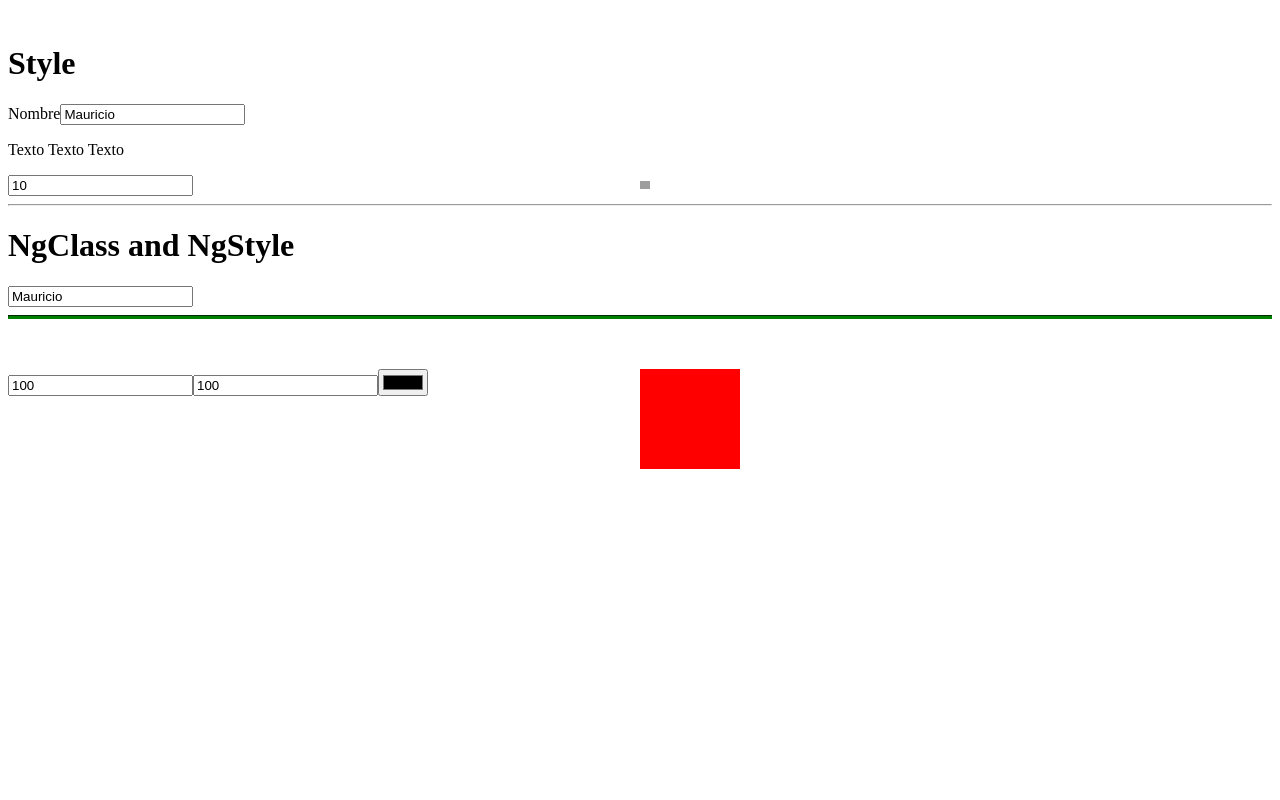
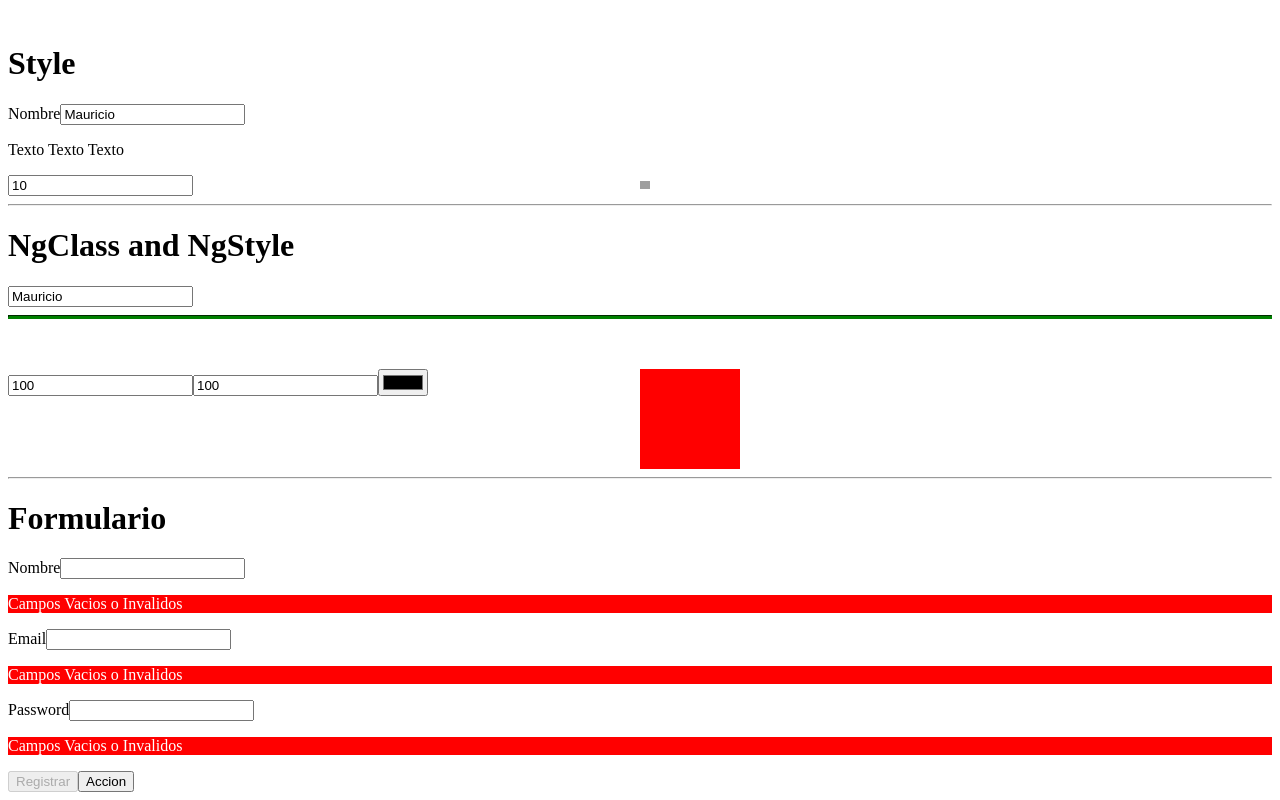
Before and after one commit to Alvaro-Hernandez/basics_of_Angular_Platzi, an Angular app in the folder my-app/: page / in a window 1280 px wide. Shown: the part 2750-3550 px from the top of the page. Before the commit the page ends 3227 px from the top, so only its background shows below. Built offline with nearby package versions, Linux system fonts and the light colour scheme; grey boxes are pictures that could not be loaded.

Commit message:
Creando Formulario Dinamico y Validaciones

```diff
--- a/my-app/src/app/app.component.css
+++ b/my-app/src/app/app.component.css
@@ -59,6 +59,16 @@ opacity: 1;
   border-color: red;
 }
 
+.campo-error{
+  background: red;
+  color: white;
+  opacity: 0;
+  transition: all linear .5s;
+}
+
+.campo-error.invalid{
+  opacity: 1;
+}
 @media screen and (min-width: 40em) {
   .products--grid {
     display: grid;
--- a/my-app/src/app/app.component.html
+++ b/my-app/src/app/app.component.html
@@ -212,3 +212,24 @@ trabajar de una manera mas eficiente -->
     }"></div>
   </div>
 </div>
+<hr>
+<h1>Formulario</h1>
+<form (ngSubmit)="onRegister()" #myForm="ngForm">
+  <div class="input.group">
+    <label for="name">Nombre</label>
+    <input type="text" name="name" required id="name" #namInput="ngModel" [(ngModel)]="register.name">
+    <p class="campo-error" [class.invalid]="namInput.invalid" >Campos Vacios o Invalidos</p>
+  </div>
+  <div class="input.group">
+    <label for="Email">Email</label>
+    <input type="email" name="email" required id="email" [(ngModel)]="register.email"  #emailInput="ngModel">
+    <p class="campo-error" [class.invalid]="emailInput.invalid" >Campos Vacios o Invalidos</p>
+  </div>
+  <div class="input.group">
+    <label for="password">Password</label>
+    <input type="password" name="password" required id="password" [(ngModel)]="register.password" #passInput="ngModel">
+    <p class="campo-error" [class.invalid]="passInput.invalid" >Campos Vacios o Invalidos</p>
+  </div>
+  <button [disabled]="myForm.invalid" type="submit">Registrar</button>
+  <button type="button">Accion</button>
+</form>
--- a/my-app/src/app/app.component.ts
+++ b/my-app/src/app/app.component.ts
@@ -130,4 +130,16 @@ export class AppComponent {
     height:100,
     background: 'red'
   }
+
+  //Modelo para el registro de nuestro formulario
+  register = {
+    name : '',
+    email : '',
+    password : '',
+  }
+
+  //Creamos un evento para enviar el formulario
+  onRegister(){
+    console.log(this.register);
+  }
 }
```
Also changed, not shown: my-app/src/app/ngModelFormulario.txt (added).
